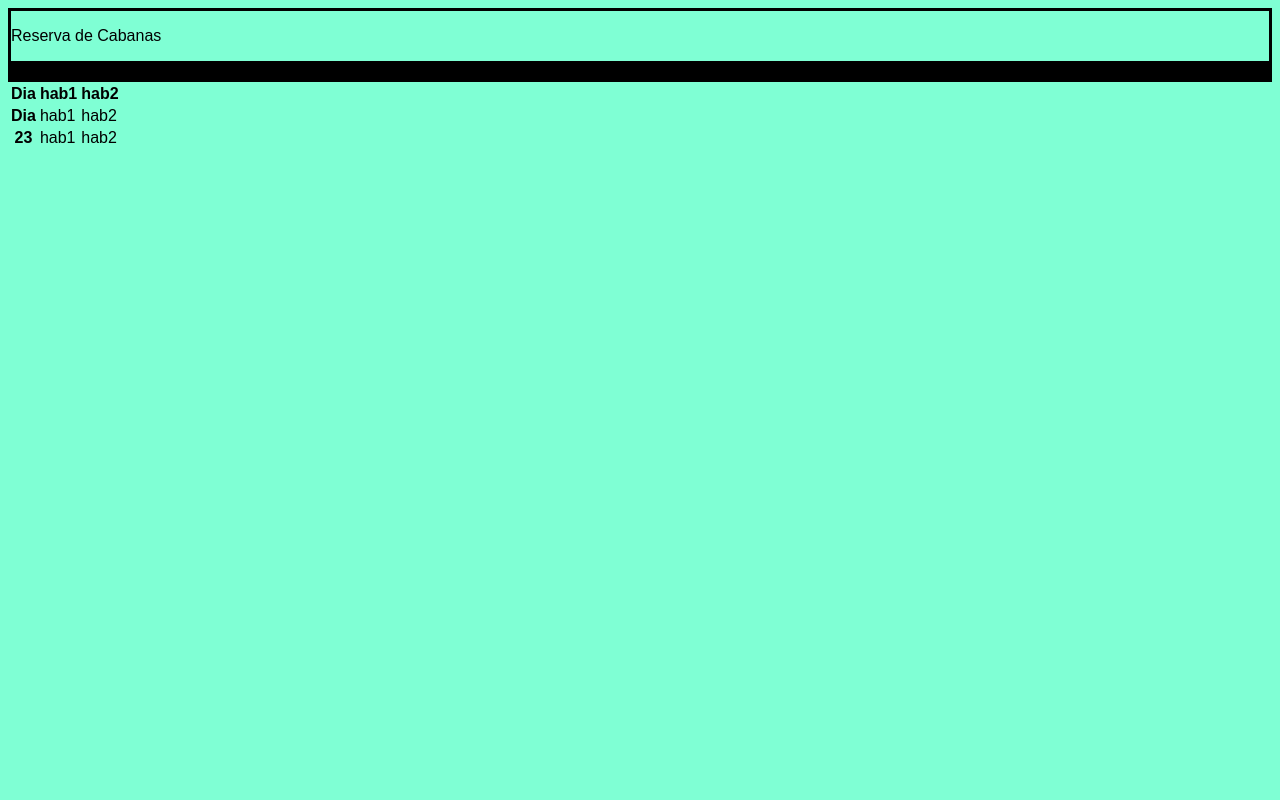
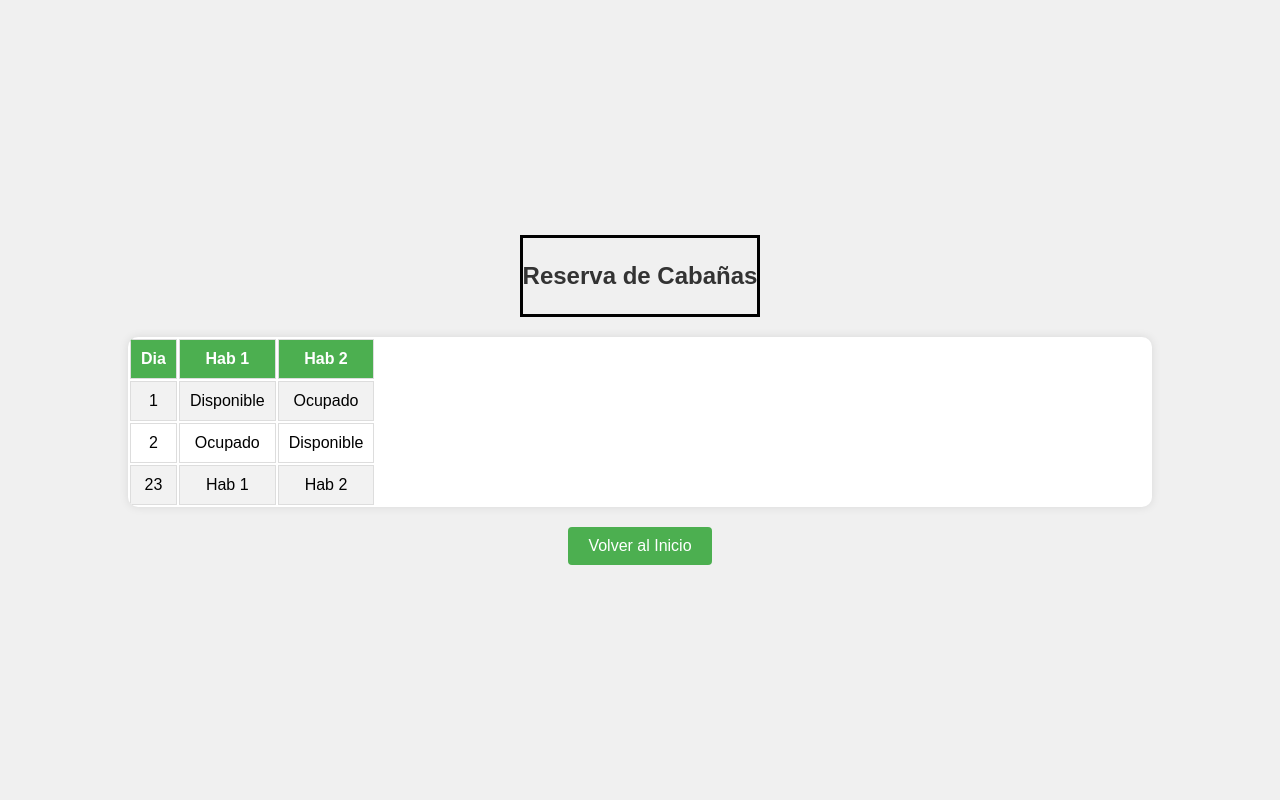
Before and after one commit to Scribax/Renew---David-WorkSpace, a Flask app: page /reservas in a window 1280 px wide. Run offline with Flask 3, Linux system fonts and the light colour scheme.

Commit message:
Cambié algunas cosas para el apartado visual de reservas.html

```diff
--- a/app/templates/reservas.html
+++ b/app/templates/reservas.html
@@ -2,41 +2,102 @@
 <html lang="en">
 <head>
     <meta charset="UTF-8">
-    <meta name="viewport" content="width=device-width">
-    <title>Reservas de cabanas</title>
-    <link rel="stylesheet" href="{{ url_for('static', filename='style.css') }}" type="">
+    <meta name="viewport" content="width=device-width, initial-scale=1.0">
+    <title>Reservas de Cabañas</title>
+    <link rel="stylesheet" href="{{ url_for('static', filename='style.css') }}">
 
+    <style>
+        /* Estilos específicos para este archivo HTML */
+        body {
+            font-family: Arial, sans-serif;
+            background-color: #f0f0f0;
+            margin: 0;
+            padding: 0;
+            display: flex;
+            justify-content: center;
+            align-items: center;
+            height: 100vh;
+            flex-direction: column;
+        }
+        .titulo {
+            text-align: center;
+            margin-bottom: 20px;
+        }
+        .titulo .parrafo {
+            font-size: 24px;
+            font-weight: bold;
+            color: #333;
+        }
+        .tabla {
+            width: 80%;
+            margin: 0 auto;
+            border-collapse: collapse;
+            background-color: #fff;
+            box-shadow: 0 0 10px rgba(0, 0, 0, 0.1);
+            border-radius: 10px;
+            overflow: hidden;
+            margin-bottom: 20px;
+        }
+        .tabla th, .tabla td {
+            padding: 10px;
+            text-align: center;
+            border: 1px solid #ddd;
+        }
+        .tabla th {
+            background-color: #4CAF50;
+            color: white;
+        }
+        .tabla tr:nth-child(even) {
+            background-color: #f2f2f2;
+        }
+        .tabla tr:hover {
+            background-color: #ddd;
+        }
+        .btn-volver {
+            background-color: #4CAF50;
+            color: white;
+            padding: 10px 20px;
+            border: none;
+            border-radius: 4px;
+            cursor: pointer;
+            font-size: 16px;
+            text-decoration: none;
+            text-align: center;
+        }
+        .btn-volver:hover {
+            background-color: #45a049;
+        }
+    </style>
 </head>
 <body>
     <div class="titulo">
-        <p class="parrafo">Reserva de Cabanas</p>
-
+        <p class="parrafo">Reserva de Cabañas</p>
     </div>
-    <div class="Tabla">
-
-            <table>
-                <div class="Fila"></div> <!--es la primer fila de la tabla, los titulos -->
-                <tr>
-                    <th> Dia</th>
-                    <th> hab1</th>
-                    <th> hab2</th>
-                </tr>
-                </div>
-                <div class="Fila"></div> <!--es la primer fila de la tabla, los titulos -->
-                <tr>
-                    <th> Dia</th>
-                    <td> hab1</td>
-                    <td> hab2</td>
-                </tr>
-                <div class="Fila"></div> <!--es la primer fila de la tabla, los titulos -->
-                <tr>
-                    <th> {{dia}}</th>
-                    <td> hab1</td>
-                    <td> hab2</td>
-                </tr>
-                </div>
-
-            </table>
-
+    <div class="tabla">
+        <table>
+            <tr>
+                <th>Dia</th>
+                <th>Hab 1</th>
+                <th>Hab 2</th>
+            </tr>
+            <!-- Aquí deberías iterar sobre los días y las habitaciones desde tu backend -->
+            <tr>
+                <td>1</td>
+                <td>Disponible</td>
+                <td>Ocupado</td>
+            </tr>
+            <tr>
+                <td>2</td>
+                <td>Ocupado</td>
+                <td>Disponible</td>
+            </tr>
+            <tr>
+                <td>{{ dia }}</td>
+                <td>Hab 1</td>
+                <td>Hab 2</td>
+            </tr>
+        </table>
     </div>
+    <a href="{{ url_for('loginForm') }}" class="btn-volver">Volver al Inicio</a>
 </body>
+</html>
```
